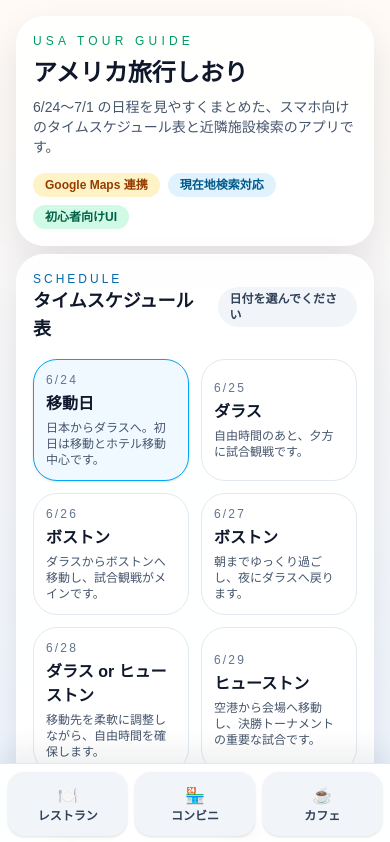
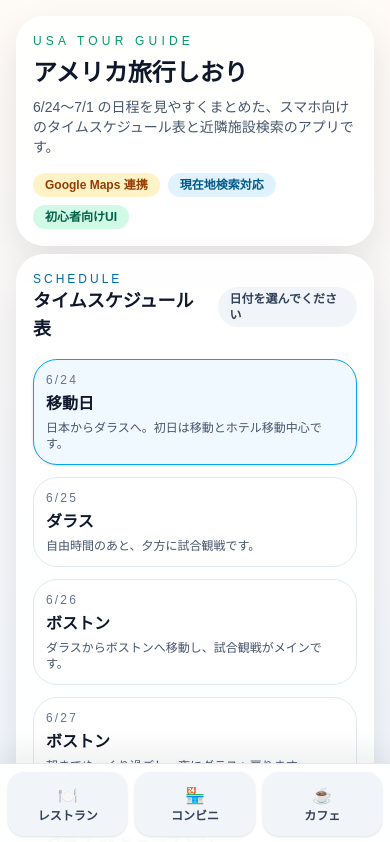
Before and after one commit to reemar1020-ai/WC2026tourapp, a Next.js app: page / in a window 390 px wide. Shown: the top 842 px of the page. Built offline with nearby package versions, Linux system fonts and the light colour scheme.

Commit message:
create mobile app ui

```diff
--- a/app/page.tsx
+++ b/app/page.tsx
@@ -265,7 +265,7 @@ export default function Home() {
               <span className="rounded-full bg-slate-100 px-3 py-1 text-xs font-semibold text-slate-700">日付を選んでください</span>
             </div>
 
-            <div className="mt-4 grid grid-cols-2 gap-3 sm:grid-cols-3 lg:grid-cols-5">
+            <div className="mt-4 flex flex-col gap-3">
               {schedule.map((day) => {
                 const selected = day.date === selectedDate;
                 return (
@@ -273,7 +273,7 @@ export default function Home() {
                     key={day.date}
                     type="button"
                     onClick={() => setSelectedDate(day.date)}
-                    className={`rounded-3xl border p-3 text-left transition ${
+                    className={`w-full rounded-3xl border p-3 text-left transition ${
                       selected
                         ? "border-sky-500 bg-sky-50 shadow-sm"
                         : "border-slate-200 bg-white hover:border-sky-200 hover:bg-sky-50/70"
```
